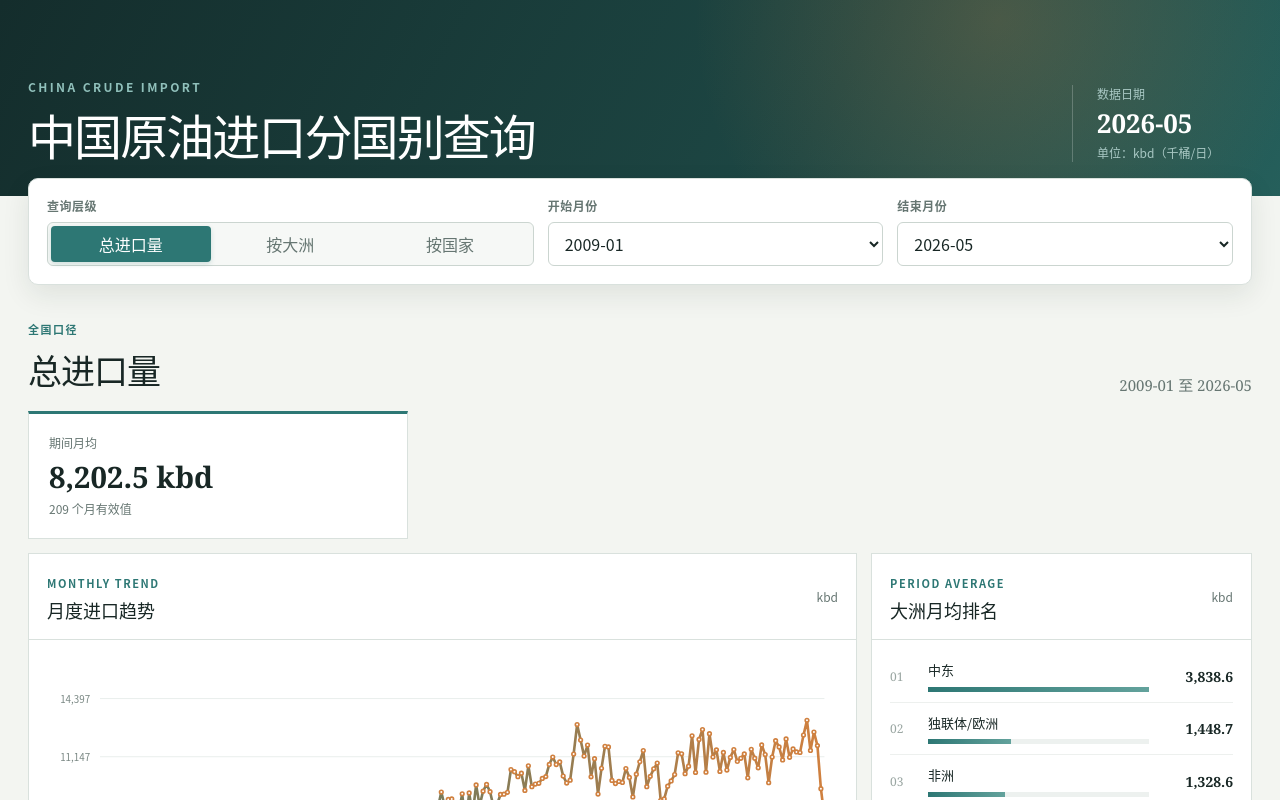
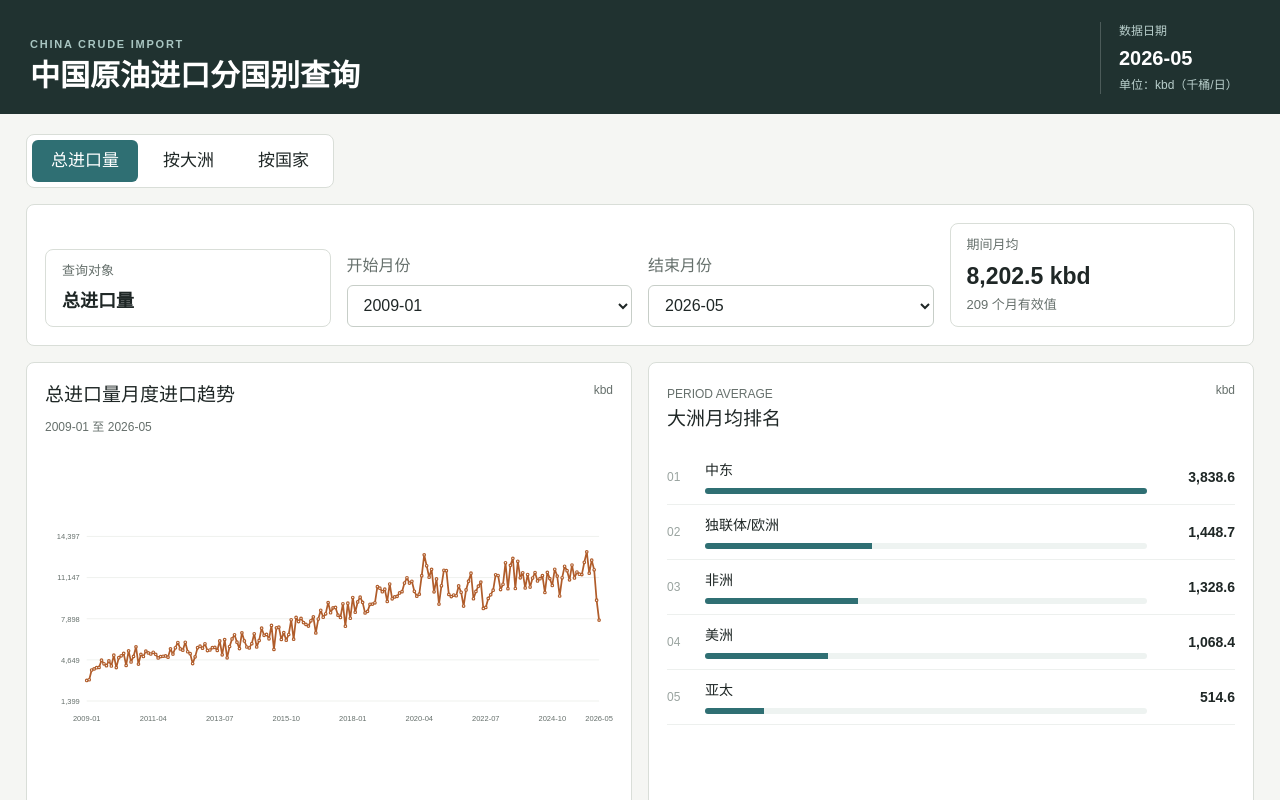
Before and after one commit to zyb0716-svg/China-Crude-Import, a Next.js app: page / in a window 1280 px wide. Shown: the top 800 px of the page. Built offline with nearby package versions, Linux system fonts and the light colour scheme.

Commit message:
Align dashboard UI with OilChem reference

```diff
--- a/app/CrudeImportDashboard.tsx
+++ b/app/CrudeImportDashboard.tsx
@@ -122,16 +122,6 @@ const displayName = (series: Series) => {
 function average(values: Array<number | null>) {
   const valid = values.filter((value): value is number => value != null);
   return valid.length ? valid.reduce((sum, value) => sum + value, 0) / valid.length : null;
-}
-
-function StatCard({ label, value, note }: { label: string; value: string; note: string }) {
-  return (
-    <article className="stat-card">
-      <span>{label}</span>
-      <strong>{value}</strong>
-      <small>{note}</small>
-    </article>
-  );
 }
 
 function TrendChart({ dates, values, label }: { dates: string[]; values: Array<number | null>; label: string }) {
@@ -272,7 +262,7 @@ export function CrudeImportDashboard() {
 
   return (
     <main className="dashboard-shell">
-      <header className="hero">
+      <header className="page-header">
         <div>
           <p className="eyebrow">CHINA CRUDE IMPORT</p>
           <h1>中国原油进口分国别查询</h1>
@@ -284,17 +274,20 @@ export function CrudeImportDashboard() {
         </div>
       </header>
 
-      <section className="filter-panel" aria-label="查询条件">
-        <div className="scope-control">
-          <span className="field-label">查询层级</span>
-          <div className="segmented">
-            {(["total", "continent", "country"] as Level[]).map((item) => (
-              <button key={item} className={level === item ? "active" : ""} onClick={() => setLevel(item)} type="button">
-                {item === "total" ? "总进口量" : item === "continent" ? "按大洲" : "按国家"}
-              </button>
-            ))}
-          </div>
+      <nav className="tabs" aria-label="查询层级">
+        {(["total", "continent", "country"] as Level[]).map((item) => (
+          <button key={item} className={`tab ${level === item ? "active" : ""}`} onClick={() => setLevel(item)} type="button">
+            {item === "total" ? "总进口量" : item === "continent" ? "按大洲" : "按国家"}
+          </button>
+        ))}
+      </nav>
+
+      <section className="query-panel" aria-label="查询条件">
+        {level === "total" && <div className="scope-summary">
+          <span>查询对象</span>
+          <strong>总进口量</strong>
         </div>
+        }
         {level !== "total" && (
           <label>
             <span className="field-label">大洲选择</span>
@@ -323,30 +316,23 @@ export function CrudeImportDashboard() {
             {data.dates.slice(startIndex).map((date) => <option key={date}>{date}</option>)}
           </select>
         </label>
-      </section>
-
-      <section className="selection-title">
-        <div>
-          <span>{level === "total" ? "全国口径" : level === "continent" ? "大洲口径" : CONTINENT_LABELS[selected.continent || ""]}</span>
-          <h2>{selectedLabel}</h2>
+        <div className="metric inline-metric">
+          <span>期间月均</span>
+          <strong>{fmt(avg)} kbd</strong>
+          <small>{validValues.length} 个月有效值</small>
         </div>
-        <p>{periodLabel}</p>
-      </section>
-
-      <section className="stat-grid">
-        <StatCard label="期间月均" value={`${fmt(avg)} kbd`} note={`${validValues.length} 个月有效值`} />
       </section>
 
       <section className={`analysis-grid ${level === "country" ? "single" : ""}`}>
-        <article className="panel chart-panel">
+        <article className="block chart-panel">
           <div className="panel-heading">
-            <div><span>MONTHLY TREND</span><h3>月度进口趋势</h3></div>
+            <div><h3>{selectedLabel}月度进口趋势</h3><span>{periodLabel}</span></div>
             <em>kbd</em>
           </div>
           <TrendChart dates={rangeDates} values={rangeValues} label={selectedLabel} />
         </article>
 
-        {level !== "country" && <article className="panel ranking-panel">
+        {level !== "country" && <article className="block ranking-panel">
           <div className="panel-heading">
             <div><span>PERIOD AVERAGE</span><h3>{level === "total" ? "大洲月均排名" : "国家月均排名"}</h3></div>
             <em>kbd</em>
@@ -374,7 +360,7 @@ export function CrudeImportDashboard() {
         </article>}
       </section>
 
-      <section className="panel table-panel">
+      <section className="block table-panel">
         <div className="panel-heading">
           <div><span>MONTHLY DETAIL</span><h3>月度数据明细</h3></div>
           <em>{rangeDates.length} 个月</em>
--- a/app/globals.css
+++ b/app/globals.css
@@ -1,139 +1,177 @@
 @import "tailwindcss";
 
 :root {
-  --ink: #182725;
-  --muted: #667672;
-  --line: #d9e1dd;
-  --paper: #ffffff;
-  --wash: #f3f5f1;
-  --teal: #2d7774;
-  --teal-dark: #173a38;
-  --orange: #d0803f;
+  --bg: #f5f6f3;
+  --panel: #ffffff;
+  --line: #d9ded8;
+  --text: #1f2726;
+  --muted: #66706c;
+  --primary: #2f6f73;
+  --primary-dark: #203230;
+  --accent: #b05c2a;
+  --soft: #eef3f1;
 }
 
 * { box-sizing: border-box; }
+
 body {
   margin: 0;
-  background: var(--wash);
-  color: var(--ink);
-  font-family: "Microsoft YaHei", "PingFang SC", "Noto Sans CJK SC", Arial, sans-serif;
+  background: var(--bg);
+  color: var(--text);
+  font-family: "Microsoft YaHei", "PingFang SC", Arial, sans-serif;
+  font-size: 16px;
 }
+
 button, select { font: inherit; }
 .load-state { min-height: 100vh; display: grid; place-items: center; color: var(--muted); }
-.dashboard-shell { min-height: 100vh; padding-bottom: 48px; }
+.dashboard-shell { min-height: 100vh; padding-bottom: 38px; }
 
-.hero {
-  min-height: 196px;
+.page-header {
   display: flex;
-  align-items: flex-end;
+  align-items: end;
   justify-content: space-between;
-  gap: 40px;
-  padding: 38px max(28px, calc((100vw - 1440px) / 2)) 34px;
-  color: white;
-  background:
-    radial-gradient(circle at 78% 10%, rgba(208,128,63,.24), transparent 30%),
-    linear-gradient(118deg, #142d2c, #1d4744 64%, #255f5b);
+  gap: 28px;
+  padding: 22px 30px 20px;
+  background: var(--primary-dark);
+  color: #fff;
 }
-.eyebrow { margin: 0 0 12px; color: #90c0bb; font-size: 12px; font-weight: 700; letter-spacing: .2em; }
-.hero h1 { margin: 0; font-size: clamp(30px, 4vw, 48px); letter-spacing: -.04em; line-height: 1.12; }
-.freshness { min-width: 180px; border-left: 1px solid rgba(255,255,255,.22); padding-left: 24px; }
-.freshness span, .freshness small { display: block; color: #a9c8c4; font-size: 12px; }
-.freshness strong { display: block; margin: 5px 0; font: 600 26px/1.2 Georgia, serif; }
+.eyebrow { margin: 0 0 6px; color: #a9c6c2; font-size: 11px; font-weight: 700; letter-spacing: .16em; }
+.page-header h1 { margin: 0; font-size: 30px; line-height: 1.2; font-weight: 700; }
+.freshness { min-width: 150px; padding-left: 18px; border-left: 1px solid rgba(255,255,255,.2); }
+.freshness span, .freshness small { display: block; color: #b9cfcc; font-size: 12px; }
+.freshness strong { display: block; margin: 3px 0; font-size: 20px; }
 
-.filter-panel, .selection-title, .stat-grid, .analysis-grid, .table-panel {
-  width: min(1440px, calc(100% - 56px));
-  margin-left: auto;
-  margin-right: auto;
+.tabs,
+.query-panel,
+.block,
+.metric,
+.scope-summary {
+  border: 1px solid var(--line);
+  background: var(--panel);
 }
-.filter-panel {
-  display: flex;
-  align-items: flex-end;
-  gap: 14px;
-  margin-top: -18px;
+
+.tabs {
+  display: inline-flex;
+  gap: 6px;
+  margin: 20px 26px 0;
+  padding: 5px;
+  border-radius: 8px;
+}
+.tab {
+  height: 42px;
+  border: 1px solid transparent;
+  border-radius: 6px;
+  padding: 0 18px;
+  background: transparent;
+  color: var(--text);
+  font-size: 17px;
+  cursor: pointer;
+}
+.tab.active { background: var(--primary); color: #fff; }
+.tab:focus-visible, select:focus-visible, .ranking-row:focus-visible { outline: 3px solid rgba(47,111,115,.22); outline-offset: 2px; }
+
+.query-panel {
+  display: grid;
+  grid-template-columns: repeat(auto-fit, minmax(180px, 1fr));
+  gap: 16px;
+  align-items: end;
+  margin: 16px 26px;
   padding: 18px;
-  position: relative;
-  z-index: 2;
-  background: var(--paper);
-  border: 1px solid var(--line);
-  border-radius: 10px;
-  box-shadow: 0 10px 28px rgba(24,39,37,.09);
+  border-radius: 8px;
 }
-.filter-panel label, .scope-control { display: grid; gap: 7px; min-width: 150px; flex: 1; }
-.country-field { flex: 1.5 !important; }
-.scope-control { min-width: 320px; flex: 1.45; }
-.field-label { color: var(--muted); font-size: 12px; font-weight: 700; letter-spacing: .04em; }
-select { height: 44px; width: 100%; border: 1px solid #cbd5d0; border-radius: 6px; padding: 0 35px 0 12px; background: white; color: var(--ink); }
-select:focus, button:focus-visible { outline: 3px solid rgba(45,119,116,.2); outline-offset: 2px; }
+.query-panel label { display: grid; gap: 7px; color: var(--muted); font-size: 16px; }
+.country-field { min-width: 260px; }
 .visually-hidden { position: absolute; width: 1px; height: 1px; padding: 0; margin: -1px; overflow: hidden; clip: rect(0, 0, 0, 0); white-space: nowrap; border: 0; }
-.segmented { display: flex; height: 44px; padding: 3px; border: 1px solid #cbd5d0; border-radius: 6px; background: #f6f8f6; }
-.segmented button { flex: 1; border: 0; border-radius: 4px; background: transparent; color: var(--muted); cursor: pointer; }
-.segmented button.active { background: var(--teal); color: white; box-shadow: 0 2px 5px rgba(45,119,116,.2); }
+select {
+  height: 42px;
+  min-width: 0;
+  width: 100%;
+  border: 1px solid #c7cec8;
+  border-radius: 6px;
+  padding: 0 12px;
+  background: #fff;
+  color: var(--text);
+  font-size: 16px;
+}
+.scope-summary, .metric { min-height: 66px; padding: 11px 16px; border-radius: 8px; }
+.scope-summary span, .metric span, .metric small { display: block; color: var(--muted); font-size: 13px; }
+.scope-summary strong { display: block; margin-top: 7px; font-size: 18px; }
+.metric strong { display: block; margin: 4px 0 2px; font-size: 23px; }
 
-.selection-title { display: flex; align-items: end; justify-content: space-between; gap: 20px; margin-top: 30px; margin-bottom: 16px; }
-.selection-title span, .panel-heading span { color: var(--teal); font-size: 11px; font-weight: 800; letter-spacing: .14em; }
-.selection-title h2 { margin: 5px 0 0; font-size: clamp(24px, 3vw, 34px); letter-spacing: -.03em; }
-.selection-title p { margin: 0; color: var(--muted); font: 15px/1.3 Georgia, serif; }
+.analysis-grid {
+  display: grid;
+  grid-template-columns: repeat(2, minmax(0, 1fr));
+  gap: 16px;
+  margin: 0 26px;
+}
+.analysis-grid.single { grid-template-columns: 1fr; }
+.block {
+  margin-bottom: 16px;
+  padding: 18px;
+  overflow: hidden;
+  border-radius: 8px;
+}
+.panel-heading { display: flex; align-items: start; justify-content: space-between; gap: 16px; margin-bottom: 10px; }
+.panel-heading h3 { margin: 0 0 5px; font-size: 19px; }
+.panel-heading span, .panel-heading em { color: var(--muted); font-size: 12px; font-style: normal; }
 
-.stat-grid { display: grid; grid-template-columns: minmax(260px, 380px); gap: 14px; }
-.stat-card { min-height: 125px; padding: 20px; border: 1px solid var(--line); border-top: 3px solid var(--teal); background: var(--paper); }
-.stat-card:nth-child(3) { border-top-color: var(--orange); }
-.stat-card span, .stat-card small { display: block; color: var(--muted); font-size: 12px; }
-.stat-card strong { display: block; margin: 11px 0 8px; font: 600 clamp(23px, 2.3vw, 33px)/1 Georgia, serif; }
-
-.analysis-grid { display: grid; grid-template-columns: minmax(0, 1.85fr) minmax(320px, .85fr); gap: 14px; margin-top: 14px; }
-.analysis-grid.single { grid-template-columns: 1fr; }
-.panel { border: 1px solid var(--line); background: var(--paper); }
-.panel-heading { min-height: 72px; display: flex; align-items: center; justify-content: space-between; gap: 16px; padding: 15px 18px; border-bottom: 1px solid var(--line); }
-.panel-heading h3 { margin: 4px 0 0; font-size: 18px; }
-.panel-heading em { color: var(--muted); font-size: 12px; font-style: normal; }
-.chart-wrap { min-height: 360px; padding: 8px 12px 0; overflow: hidden; }
+.chart-wrap { min-height: 360px; width: 100%; padding-bottom: 4px; overflow: hidden; }
 .trend-chart { display: block; width: 100%; height: 360px; }
-.grid-line { stroke: #e5ebe8; stroke-width: 1; }
-.axis-label { fill: #788682; font-size: 12px; }
-.trend-line { fill: none; stroke: url(#lineGlow); stroke-width: 3.2; stroke-linecap: round; stroke-linejoin: round; }
-.trend-point { fill: white; stroke: var(--orange); stroke-width: 2; }
+.grid-line { stroke: #e3e7e1; stroke-width: 1; }
+.axis-label { fill: var(--muted); font-size: 13px; }
+.trend-line { fill: none; stroke: var(--accent); stroke-width: 3; stroke-linecap: round; stroke-linejoin: round; }
+.trend-point { fill: #fff; stroke: var(--accent); stroke-width: 2; }
 .empty-state { min-height: 360px; display: grid; place-items: center; color: var(--muted); }
 
-.ranking-list { padding: 10px 18px 16px; }
-.ranking-row { width: 100%; display: grid; grid-template-columns: 28px minmax(0,1fr) 74px; align-items: center; gap: 10px; padding: 10px 0; border: 0; border-bottom: 1px solid #edf0ee; background: none; text-align: left; cursor: pointer; }
-.ranking-row:hover .rank-label { color: var(--teal); }
-.rank-number { color: #9aa6a2; font: 12px Georgia, serif; }
+.ranking-list { padding-top: 2px; }
+.ranking-row {
+  width: 100%;
+  display: grid;
+  grid-template-columns: 28px minmax(0, 1fr) 78px;
+  align-items: center;
+  gap: 10px;
+  padding: 10px 0;
+  border: 0;
+  border-bottom: 1px solid #edf0ee;
+  background: transparent;
+  color: var(--text);
+  text-align: left;
+  cursor: pointer;
+}
+.ranking-row:hover .rank-label { color: var(--accent); text-decoration: underline; }
+.rank-number { color: #9aa4a0; font-size: 12px; }
 .rank-main { min-width: 0; }
-.rank-label { display: block; overflow: hidden; text-overflow: ellipsis; white-space: nowrap; font-size: 13px; }
-.bar-track { display: block; height: 5px; margin-top: 7px; overflow: hidden; background: #edf1ef; }
-.bar-track i { display: block; height: 100%; background: linear-gradient(90deg, var(--teal), #63a29c); }
-.ranking-row strong { text-align: right; font: 600 14px Georgia, serif; }
+.rank-label { display: block; overflow: hidden; text-overflow: ellipsis; white-space: nowrap; font-size: 14px; }
+.bar-track { display: block; height: 6px; margin-top: 7px; overflow: hidden; border-radius: 999px; background: var(--soft); }
+.bar-track i { display: block; height: 100%; background: var(--primary); }
+.ranking-row strong { text-align: right; font-size: 14px; }
 
-.table-panel { margin-top: 14px; }
-.table-scroll { max-height: 510px; overflow: auto; }
-table { width: 100%; border-collapse: collapse; font-size: 14px; }
-th, td { padding: 12px 18px; border-bottom: 1px solid #e8ecea; text-align: left; white-space: nowrap; }
-th { position: sticky; top: 0; z-index: 1; background: #f4f7f5; color: #475a56; font-size: 12px; }
-td.numeric { text-align: right; font-variant-numeric: tabular-nums; font-family: Georgia, serif; }
-.positive { color: #28726b; }
-.negative { color: #b05c45; }
-.status { display: inline-flex; align-items: center; gap: 5px; color: #2e6d63; font-size: 12px; }
-.status::before { content: ""; width: 6px; height: 6px; border-radius: 50%; background: #54a190; }
-.status.missing { color: #9a7b65; }
-.status.missing::before { background: #c6a78f; }
+.table-panel { margin: 0 26px 16px; }
+.table-scroll { width: 100%; max-height: 510px; overflow: auto; padding-bottom: 8px; }
+.table-scroll::-webkit-scrollbar { width: 10px; height: 10px; }
+.table-scroll::-webkit-scrollbar-thumb { background: #b8c2bd; border-radius: 999px; }
+.table-scroll::-webkit-scrollbar-track { background: var(--soft); border-radius: 999px; }
+table { width: 100%; min-width: 720px; border-collapse: collapse; font-size: 15px; }
+th, td { border-bottom: 1px solid var(--line); padding: 10px 12px; text-align: left; white-space: nowrap; }
+th { position: sticky; top: 0; z-index: 1; background: var(--soft); color: #314240; font-size: 16px; font-weight: 700; }
+td.numeric { text-align: right; font-variant-numeric: tabular-nums; }
+.positive { color: var(--primary); }
+.negative { color: #a24848; }
 
 @media (max-width: 1100px) {
-  .filter-panel { flex-wrap: wrap; }
-  .filter-panel label, .scope-control { min-width: calc(33.333% - 10px); }
-  .scope-control { flex-basis: 100%; }
+  .query-panel { grid-template-columns: repeat(2, minmax(0, 1fr)); }
   .analysis-grid { grid-template-columns: 1fr; }
 }
-@media (max-width: 760px) {
-  .hero { min-height: 220px; align-items: flex-start; flex-direction: column; padding: 28px 20px 45px; }
-  .freshness { border-left: 0; border-top: 1px solid rgba(255,255,255,.22); padding: 13px 0 0; }
-  .filter-panel, .selection-title, .stat-grid, .analysis-grid, .table-panel { width: calc(100% - 24px); }
-  .filter-panel label, .scope-control { min-width: 100%; }
-  .stat-grid { grid-template-columns: repeat(2, 1fr); }
-  .selection-title { align-items: flex-start; flex-direction: column; }
+
+@media (max-width: 680px) {
+  .page-header { align-items: start; flex-direction: column; padding: 18px; }
+  .freshness { border-left: 0; border-top: 1px solid rgba(255,255,255,.2); padding: 10px 0 0; }
+  .tabs { display: flex; margin: 12px 12px 0; }
+  .tab { flex: 1; padding: 0 10px; font-size: 15px; }
+  .query-panel { grid-template-columns: 1fr; margin: 12px; padding: 14px; }
+  .country-field { min-width: 0; }
+  .analysis-grid { margin: 0 12px; }
+  .table-panel { margin: 0 12px 12px; }
+  .block { padding: 14px; }
   .chart-wrap, .trend-chart { min-height: 300px; height: 300px; }
-  th, td { padding: 11px 13px; }
 }
-@media (max-width: 460px) {
-  .segmented button { font-size: 13px; }
-  .stat-grid { grid-template-columns: 1fr; }
-}
```
Also changed, not shown: public/og.png, 1 other file (tests, documents, lock files or other folders).
